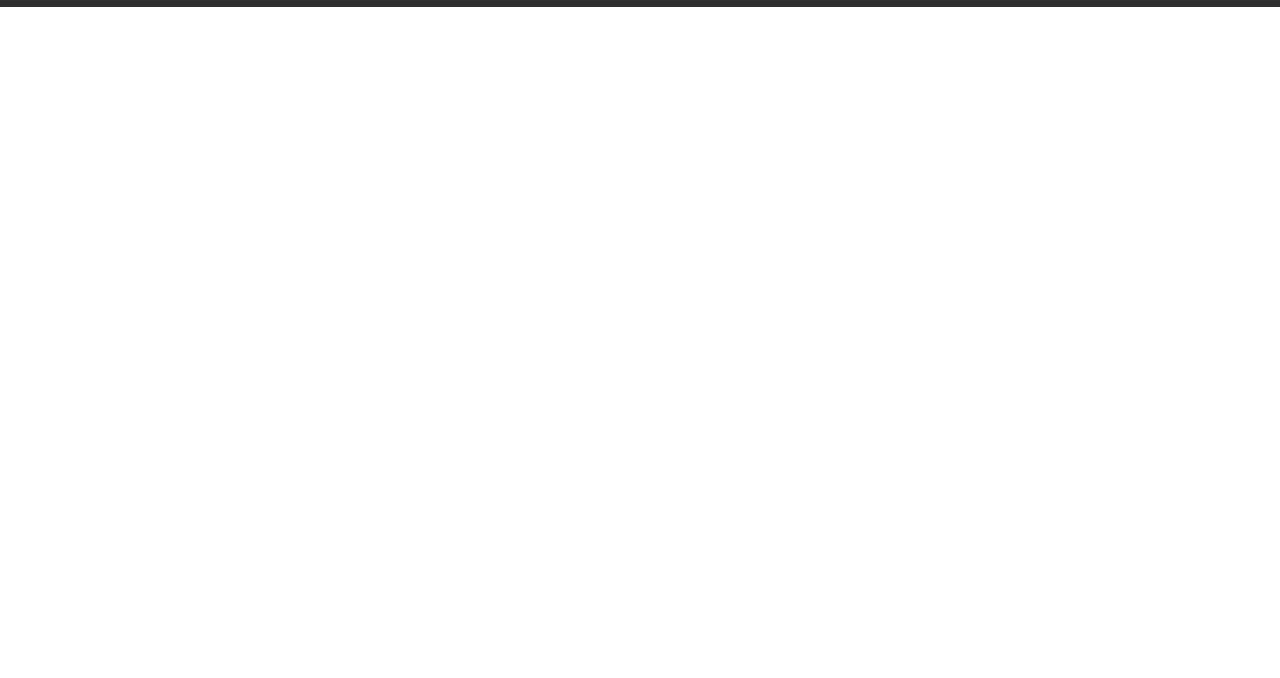
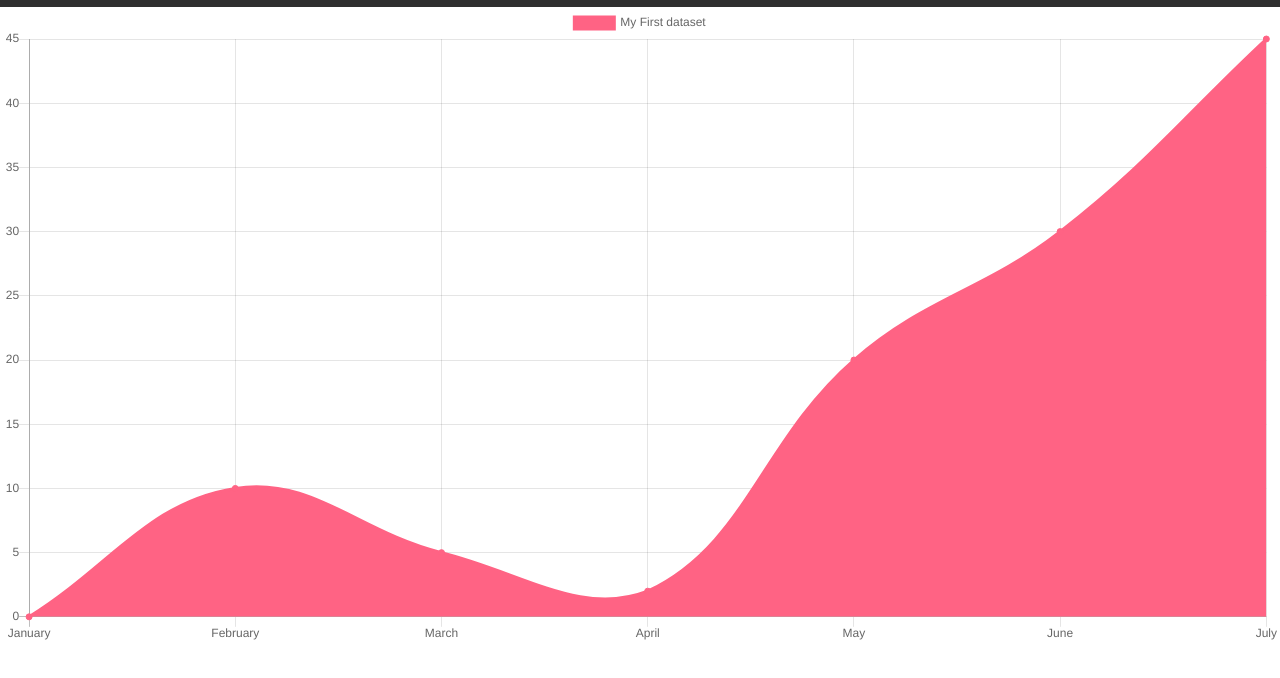
Before and after one commit to mpusch88/azure594bi, a website: page src/index.html in a window 1280 px wide. Shown: the part 110-788 px from the top of the page. Drawn offline with nearby package versions, Linux system fonts and the light colour scheme.

Commit message:
eslint + cleanup

```diff
--- a/src/index.html
+++ b/src/index.html
@@ -4,7 +4,7 @@
 <head>
 	<meta charset="utf-8">
 	<meta name="viewport" content="width=device-width, initial-scale=1, shrink-to-fit=no">
-	<link rel="shortcut icon" type="image/x-icon" href="Resources/1.png">
+	<link rel="shortcut icon" type="image/x-icon" href="Resources/favicon.png">
 	<link rel="stylesheet" href="https://stackpath.bootstrapcdn.com/bootstrap/4.3.1/css/bootstrap.min.css" integrity="sha384-ggOyR0iXCbMQv3Xipma34MD+dH/1fQ784/j6cY/iJTQUOhcWr7x9JvoRxT2MZw1T" crossorigin="anonymous">
 	<link rel="stylesheet" href="styles.css">
 	<title>azure594 BI</title>
@@ -18,9 +18,32 @@
 			<span class='subtitle'>COSMOS DB DATA VISUALIZATION</span>
 		</div>
 
+		<div class='data'>
+			<canvas id="myChart"></canvas>
+		</div>
+
 		<script src="node_modules/chart.js/dist/Chart.js" type="text/javascript"></script>
 		<script>
-			// var myChart = new Chart(ctx, {...});
+		var ctx = document.getElementById('myChart').getContext('2d');
+		var chart = new Chart(ctx, {
+			// The type of chart we want to create
+			type: 'line',
+
+			// The data for our dataset
+			data: {
+				labels: ['January', 'February', 'March', 'April', 'May', 'June', 'July'],
+				datasets: [{
+					label: 'My First dataset',
+					backgroundColor: 'rgb(255, 99, 132)',
+					borderColor: 'rgb(255, 99, 132)',
+					data: [0, 10, 5, 2, 20, 30, 45]
+				}]
+			},
+
+			// Configuration options go here
+			options: {}
+		});
+
 		</script>
 </body>
 
```
Also changed, not shown: package.json (added, +25 -0 lines), README.md (deleted), Resources/1.png (deleted), Resources/favicon.png, index.js (added), 3 other files.
